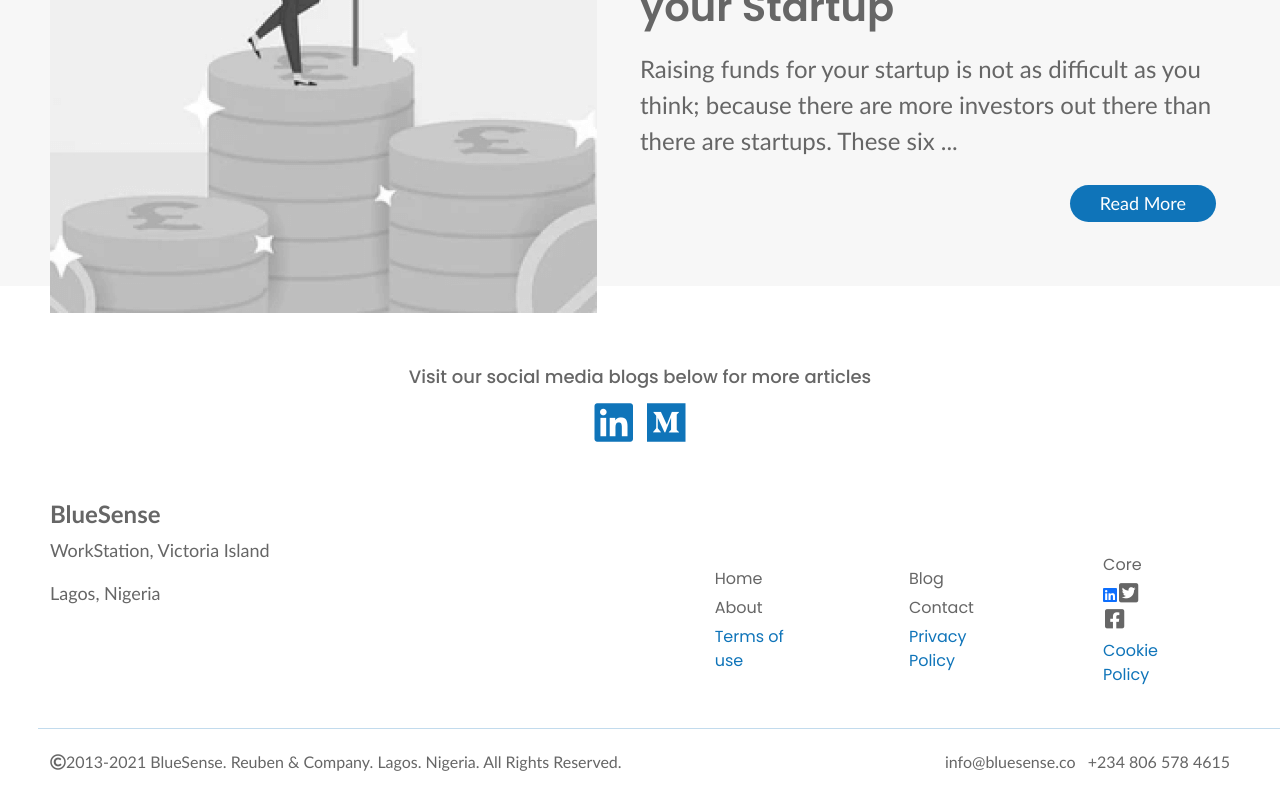
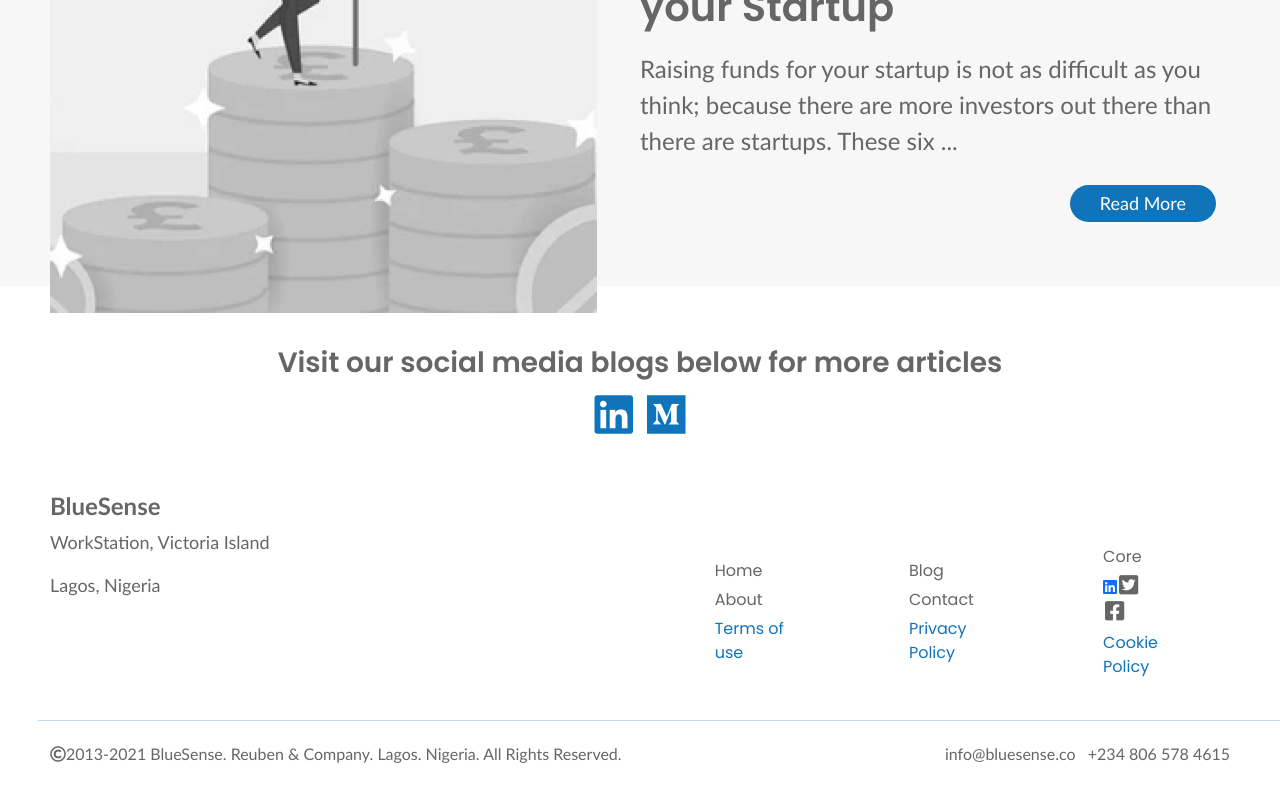
Before and after one commit to Kolajosh/BlueSense, a React (Create React App) app: page /blog in a window 1280 px wide. Shown: the part 2004-2804 px from the top of the page. Built offline with nearby package versions, Linux system fonts and the light colour scheme; the HTML template or start-up script is replaced by a standard one; a web font is replaced by a local one.

Commit message:
updated meta tags

```diff
--- a/src/components/BlogComponent.js
+++ b/src/components/BlogComponent.js
@@ -108,7 +108,7 @@ function BlogComponent() {
       </div>
 
       <div className="read-more-div">
-        <h4>Visit our social media blogs below for more articles</h4>
+        <h3>Visit our social media blogs below for more articles</h3>
 
         <a
           href="https://www.linkedin.com/company/bluesensegroup/posts/?feedView=articles"
```
